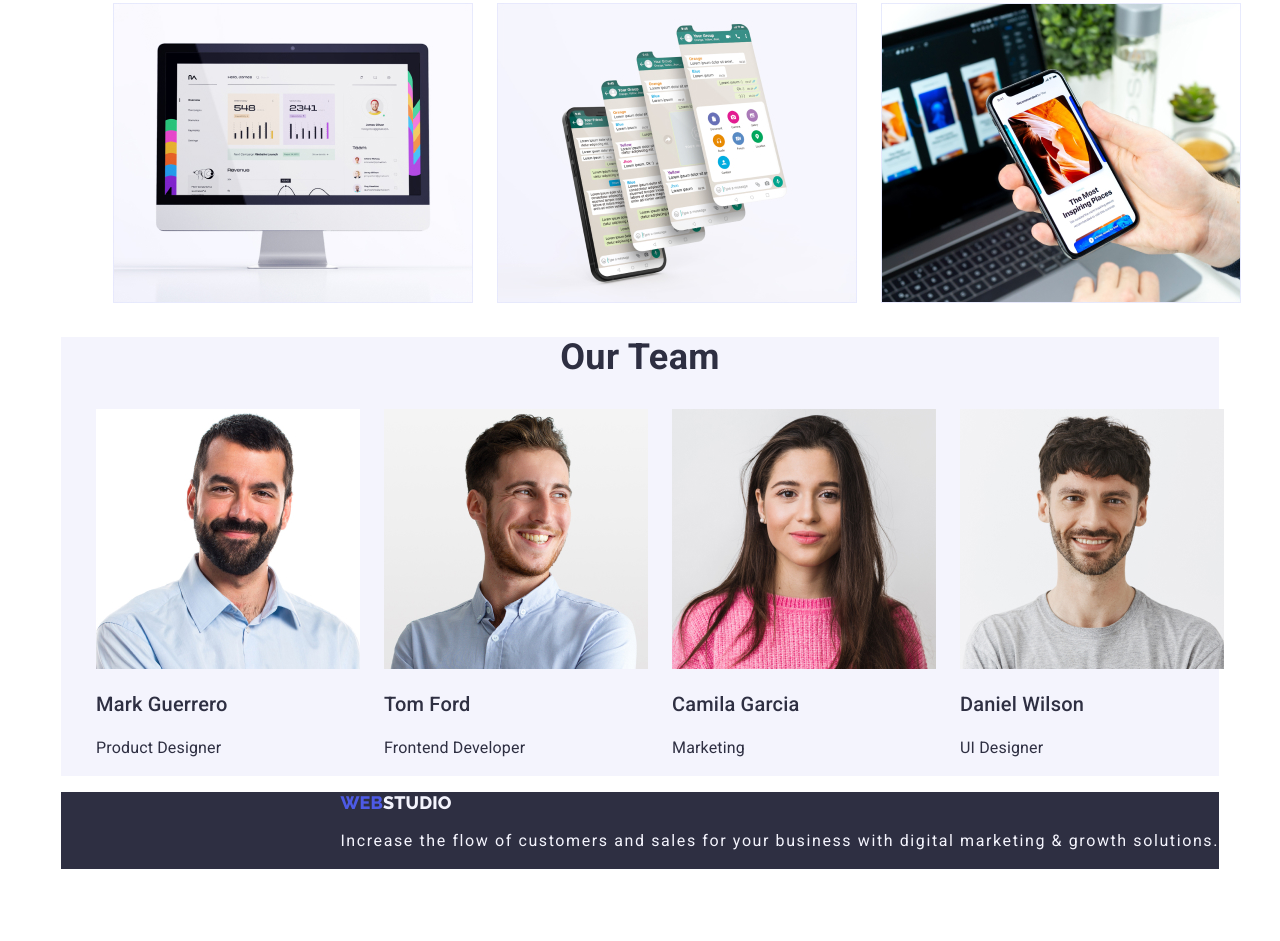
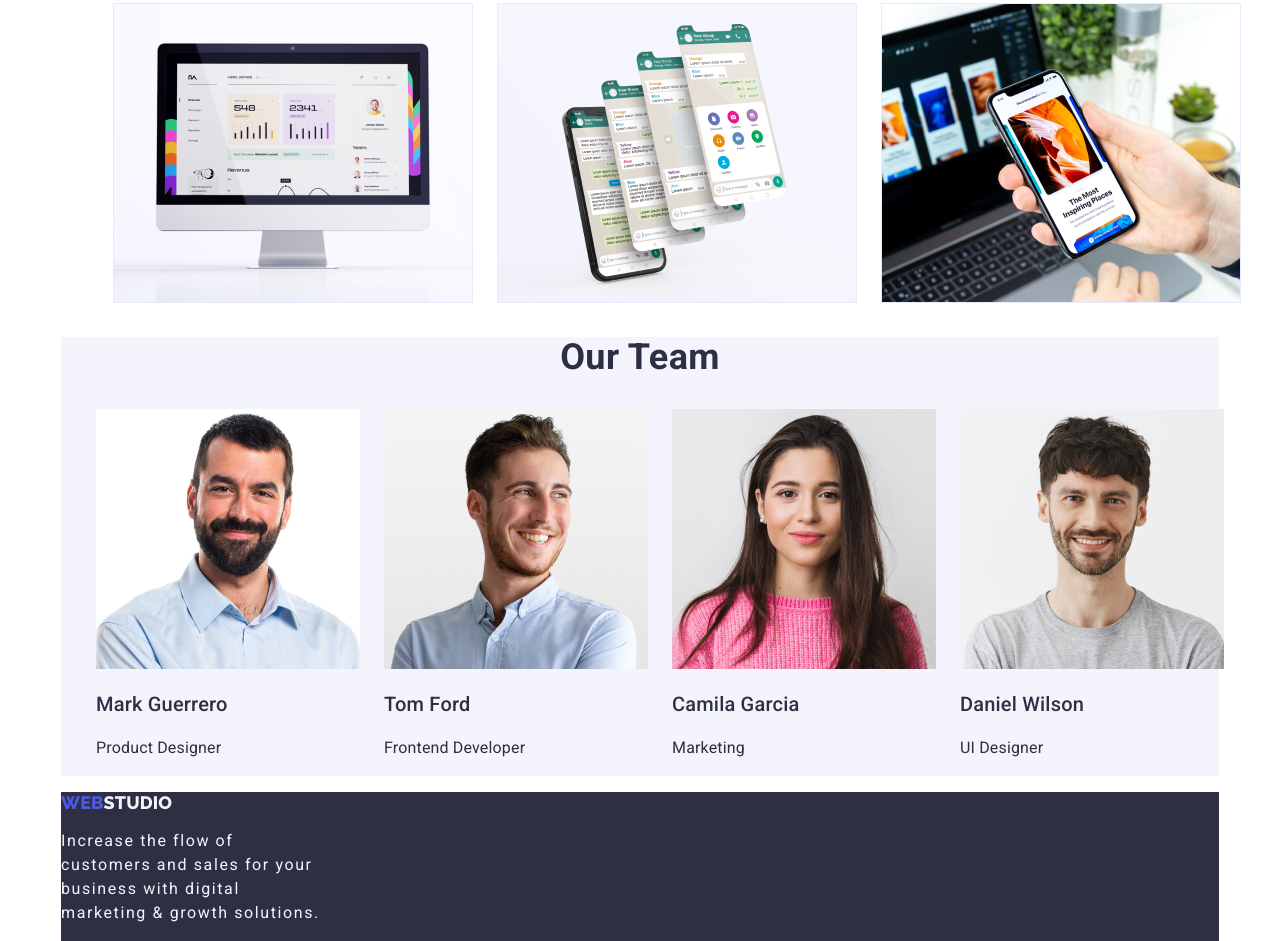
Before and after one commit to barteksbr/goit-markup-hw-02, a plain HTML site: page index.html in a window 1280 px wide. Shown: the part 1234-2175 px from the top of the page. Before the commit the page ends 2103 px from the top, so only its background shows below. Drawn offline with nearby package versions, Linux system fonts and the light colour scheme.

Commit message:
fun with flex #4

```diff
--- a/css/flex.css
+++ b/css/flex.css
@@ -49,8 +49,8 @@
 }
 
 .footer_container {
+    width: 264px;
     display: flex;
     flex-direction: column;
-    align-items: end;
-
+    justify-content: flex-start;
 }
--- a/index.html
+++ b/index.html
@@ -139,7 +139,8 @@
                 </ul>
             </section>
         </main>
-        <footer class="footer footer_container">
+        <div class="footer">
+            <footer class="footer_container">
                 <div>
                     <a class="firm_name" href="index.html">WEB<span style="color:#F4F4FD;">STUDIO</span></a>
                     <p class="footer_text">Increase the flow of customers and sales for your business with digital marketing
@@ -147,6 +148,7 @@
                 </div>
             </footer>
         </div>
+    </div>
 </body>
 
 </html>
```
Lines whose indentation alone changed are shown as unchanged.
